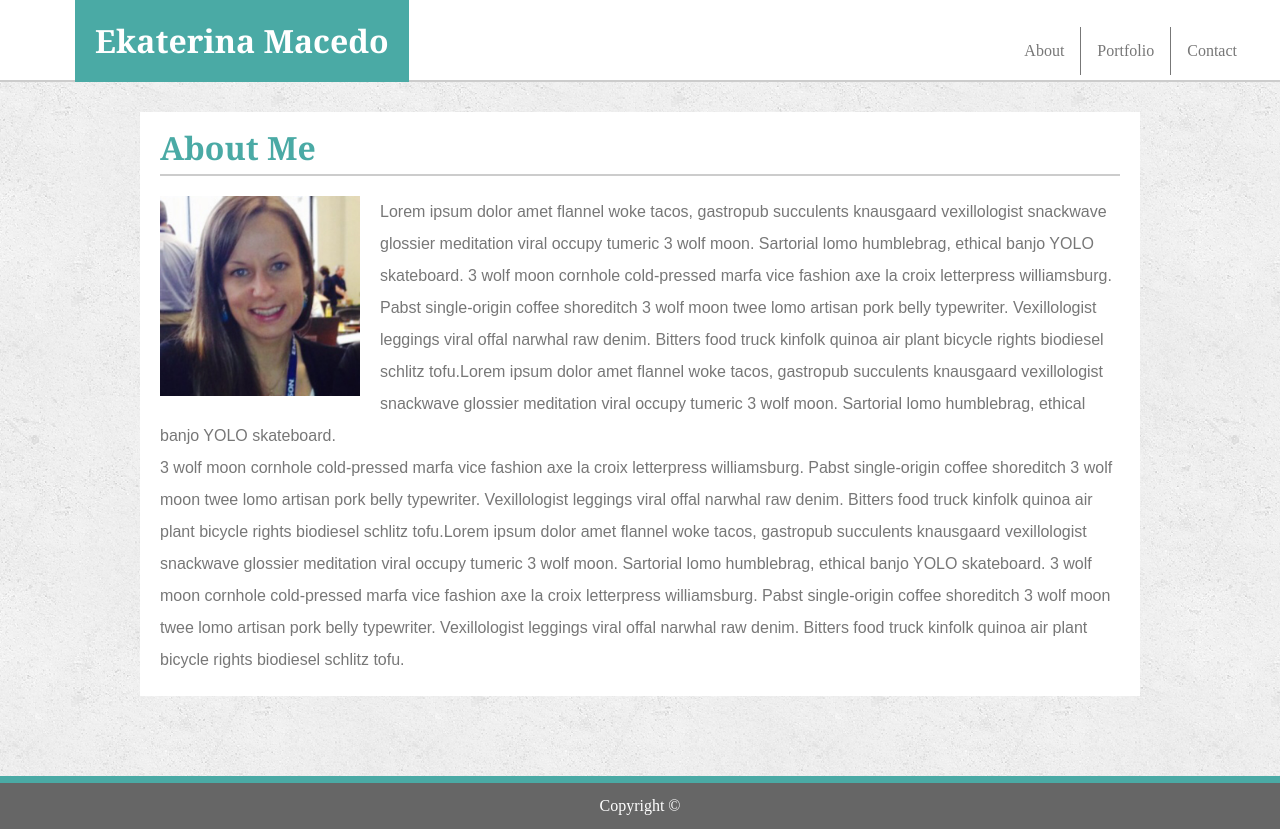
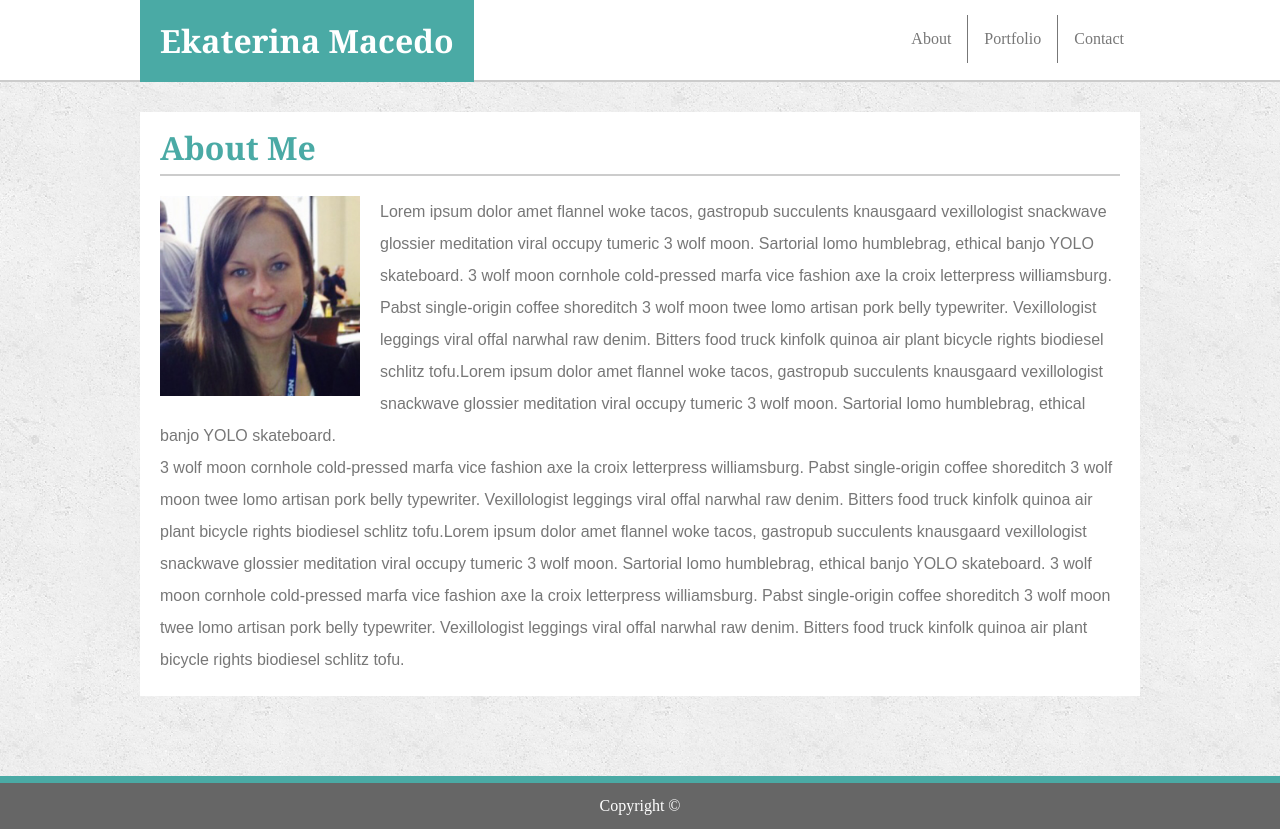
Before and after one commit to ektravel/ektravel.github.io, a plain HTML site: page index.html in a window 1280 px wide. Drawn offline with Linux system fonts and the light colour scheme.

Commit message:
corrected navigation bar padding

```diff
--- a/assets/css/style.css
+++ b/assets/css/style.css
@@ -7,8 +7,15 @@ p {
     line-height: 2;
     /* font-family: Arial, Helvetica, sans-serif; */
 }
+#innerParentHeader
+{
+    width: 1000px;
+    margin-left: auto;
+    margin-right: auto;
+}
 header {
     height: 80px;
+    width: 100%;
     background-color: #ffffff;
     /* padding:20; */
     border-bottom-style: solid;
@@ -24,7 +31,7 @@ header {
     top: 0px;
     padding: 25px 10px;
     text-align: center;
-    margin-left: 75px;
+    /* margin-left: 75px; */
     color: #ffffff;
     float: left;
 }
@@ -81,9 +88,10 @@ h2{
 #navigation{
     list-style-type: none;
     margin: 0;
-    padding: 27px;
+    padding: 15px 0px 15px 0px;
     overflow: hidden;
-    right: 75px;
+    /* padding: 27px; */
+    /* right: 75px; */
 }
 /* li :after {
     content: "|";
--- a/index.html
+++ b/index.html
@@ -8,13 +8,16 @@
     </head>
     <body>
         <header>
-            <div id="heading"><h1>Ekaterina Macedo</h1></div>
-            <div id="navigation">
+            <div id="innerParentHeader">
+
+                <div id="heading"><h1>Ekaterina Macedo</h1></div>
+                <div id="navigation">
                     <ul>
                         <li><a href="contact.html">Contact</a></li>
                         <li><a href="portfolio.html">Portfolio</a> </li>
                         <li><a href="index.html">About</a></li>
                     </ul>
+                </div>
             </div>
         </header>
 
```
Also changed, not shown: contact.html (+2 -0 lines), portfolio.html (+2 -0 lines).
